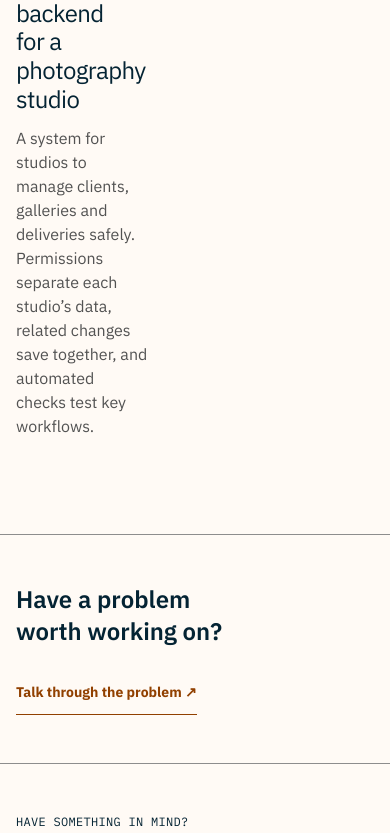
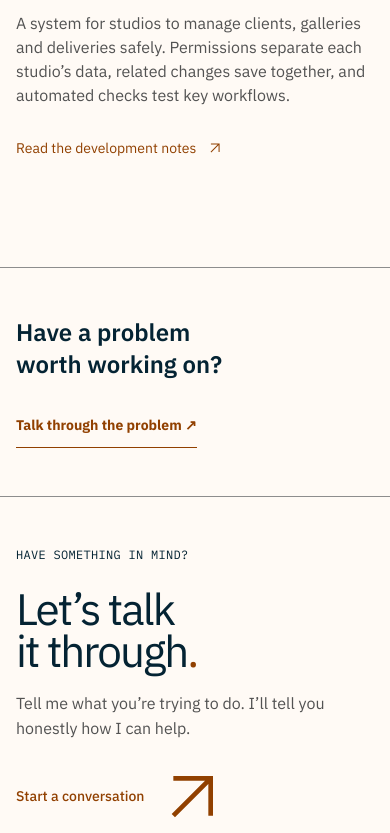
Before and after one commit to Kallon-Tech-savvy/Alhajicmkallon, a Next.js app: page /work in a window 390 px wide. Shown: the part 1551-2384 px from the top of the page. Built offline with nearby package versions, Linux system fonts and the light colour scheme.

Commit message:
style(home): fit hero subtitle, process details and footer CTA responsively

```diff
--- a/src/styles/swiss.css
+++ b/src/styles/swiss.css
@@ -159,6 +159,17 @@
   align-items: center;
   padding-block: var(--spacing-09);
 }
+.hero-heading {
+  grid-column: span 7;
+  min-width: 0;
+}
+.hero-balance-line {
+  max-width: 24rem;
+  margin-top: 1.25rem;
+  color: var(--ui-muted);
+  font-size: clamp(0.875rem, 1.3vw, 1rem);
+  line-height: 1.55;
+}
 .hero-title {
   font-size: clamp(3rem, 6.5vw, 6rem);
   line-height: 1;
@@ -166,7 +177,6 @@
   font-weight: 500;
   text-wrap: initial;
   animation: title-arrive 0.6s var(--ease-premium) both;
-  grid-column: span 7;
 }
 .hero-title > span {
   color: var(--ui-accent);
@@ -415,18 +425,10 @@
   color: var(--ui-text);
   font-family: var(--font-plex-sans), sans-serif;
 }
-.work-row-arrow {
+.work-row-cta {
   justify-self: end;
-  display: grid;
-  place-items: center;
-  height: 3rem;
-  width: 3rem;
-  border: 1px solid var(--ui-border-subtle);
-  font-size: 2rem;
-}
-.work-row-arrow:hover {
-  color: var(--ui-on-action);
-  background: var(--ui-action);
+  align-self: center;
+  text-wrap: nowrap;
 }
 
 .swiss-perspective {
@@ -491,10 +493,20 @@
   padding-left: 0;
   border: 0;
 }
+.practice-step-copy {
+  min-width: 0;
+  flex: 1 1 12rem;
+}
 .practice-steps h3 {
   font-size: 1rem;
   font-weight: 500;
   letter-spacing: -0.025em;
+}
+.practice-step-copy p {
+  margin-top: 0.6rem;
+  color: var(--shell-muted);
+  font-size: 0.875rem;
+  line-height: 1.55;
 }
 .practice-steps li > span:last-child {
   margin-left: auto;
@@ -578,6 +590,23 @@
 .footer-invitation h2 span {
   color: var(--ui-accent);
 }
+.footer-invitation-copy {
+  margin-top: 1.25rem;
+  max-width: 35rem;
+  color: var(--ui-muted);
+  font-size: 1rem;
+  line-height: 1.55;
+}
+.footer-contact-link {
+  display: inline-flex;
+  flex-shrink: 0;
+  flex-direction: column;
+  align-items: flex-end;
+  gap: 0.5rem;
+  color: var(--ui-accent);
+  font-size: 0.875rem;
+  font-weight: 500;
+}
 .footer-arrow {
   display: grid;
   place-items: center;
@@ -586,7 +615,7 @@
   color: var(--ui-accent);
   transition: transform 0.3s var(--ease-premium);
 }
-.footer-arrow:hover {
+.footer-contact-link:hover .footer-arrow {
   transform: translate(8px, -8px);
 }
 .footer-details {
@@ -665,7 +694,7 @@
     flex-direction: row;
     flex-wrap: wrap;
   }
-  .work-row-arrow {
+  .work-row-cta {
     grid-column: 2;
     justify-self: start;
   }
@@ -783,17 +812,17 @@
     gap: 1.25rem;
   }
   .work-links,
-  .work-row-arrow {
+  .work-row-cta {
     grid-column: auto;
   }
   .work-caption {
     padding-block: 1.5rem 2.5rem;
   }
   .work-row {
-    grid-template-columns: 1fr auto;
+    grid-template-columns: 1fr;
   }
   .work-row > div:first-child {
-    grid-column: 1 / -1;
+    grid-column: 1;
   }
   .work-row h3 {
     font-size: 1.5rem;
@@ -833,6 +862,13 @@
   }
   .footer-invitation {
     padding-block: 3rem;
+    gap: 1.5rem;
+    flex-direction: column;
+    align-items: flex-start;
+  }
+  .footer-contact-link {
+    align-items: center;
+    flex-direction: row;
     gap: 1rem;
   }
   .footer-invitation h2 {
@@ -865,7 +901,7 @@
     grid-template-columns: 1fr;
     gap: 1.5rem;
   }
-  .hero-title,
+  .hero-heading,
   .hero-identity {
     grid-column: 1;
   }
```
